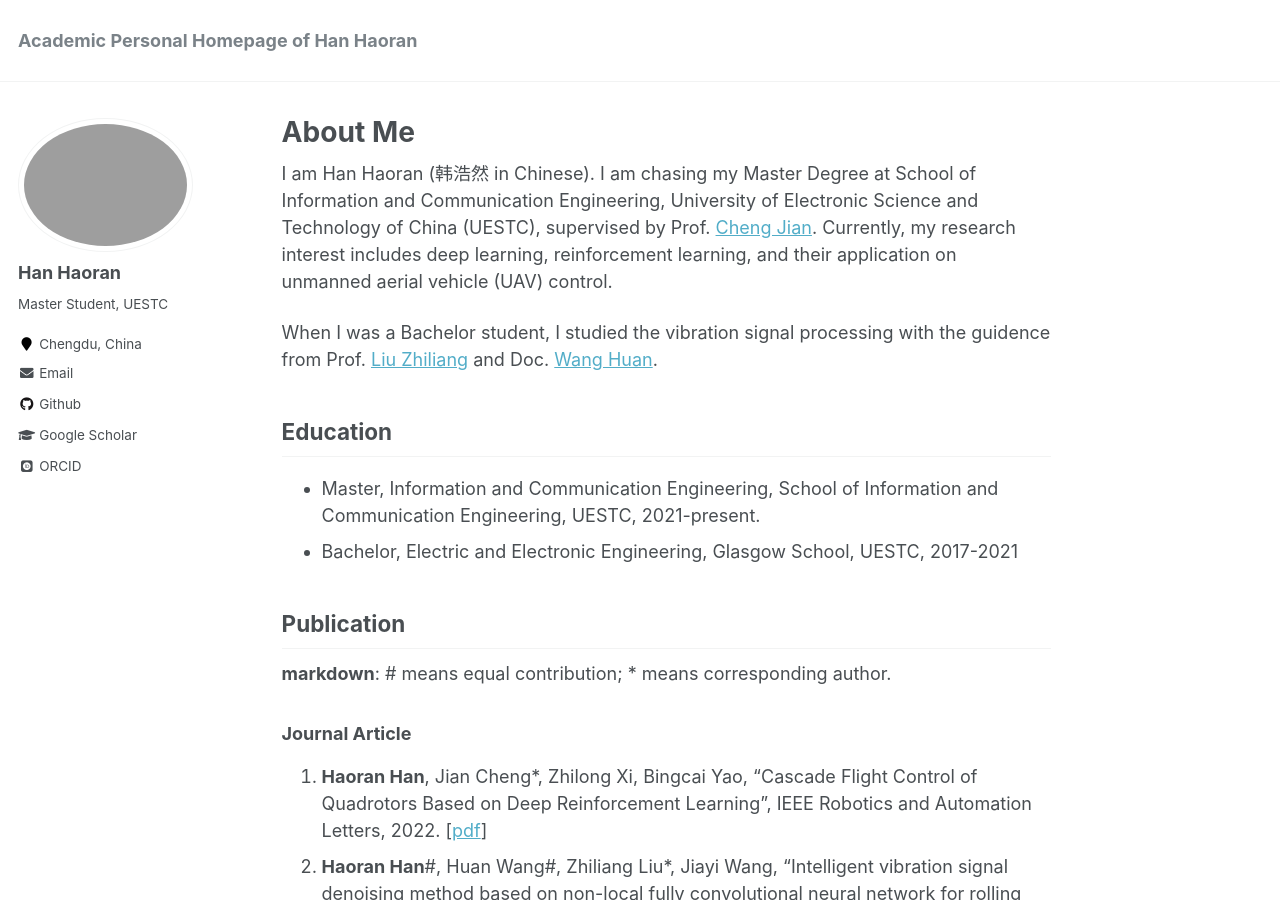
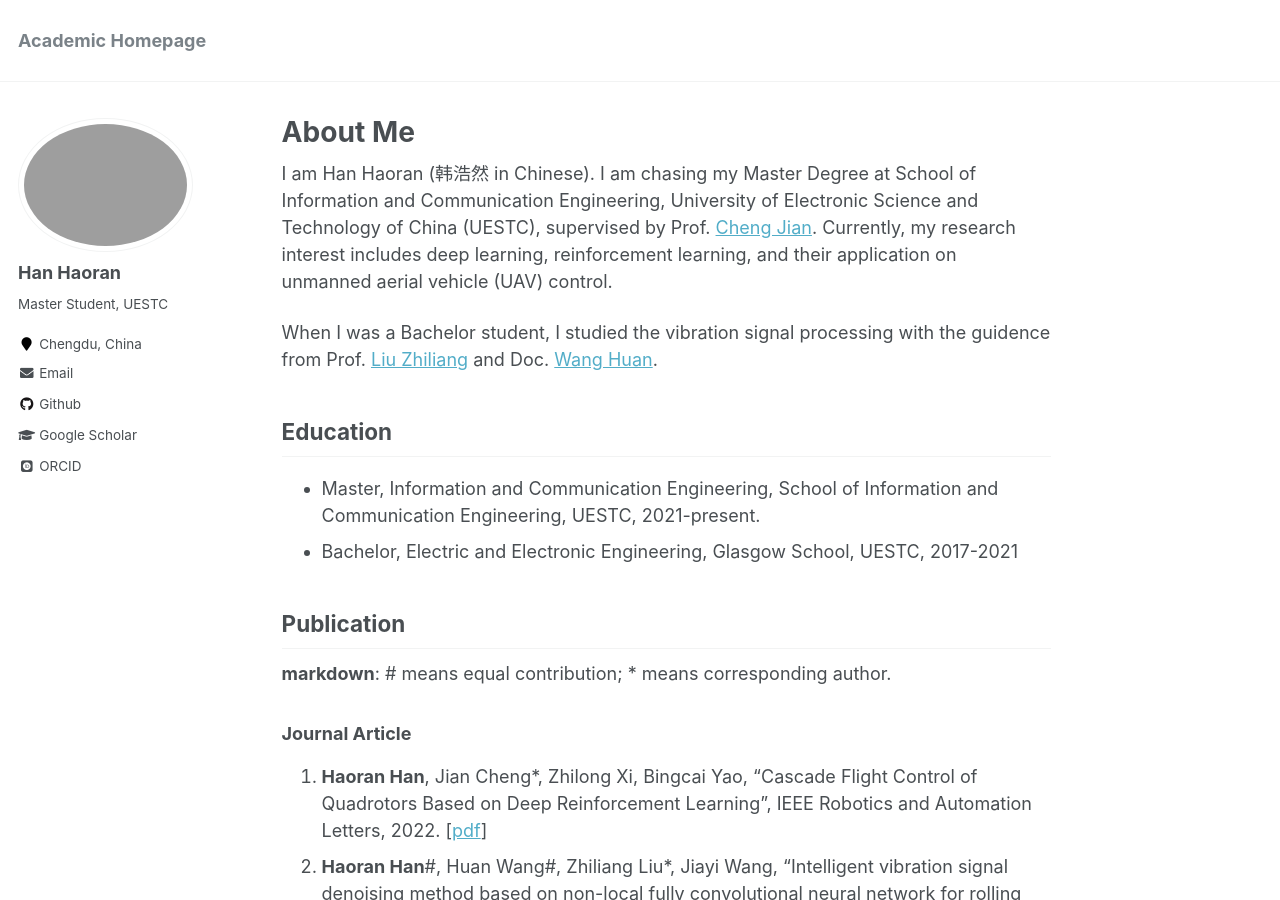
Before and after one commit to Han-Adam/Han-Adam.github.io, a Jekyll site: the page built from _pages/about.md, in a window 1280 px wide and 900 px high. Built offline with Jekyll 4.4.1, drawn with Linux system fonts in a browser that asks for light colours; some web fonts are replaced.

Commit message:
Update _config.yml

```diff
--- a/_config.yml
+++ b/_config.yml
@@ -7,7 +7,7 @@
 
 # Site Settings
 locale                   : "en-US"
-title                    : "Academic Personal Homepage of Han Haoran"
+title                    : "Academic Homepage"
 title_separator          : "-"
 name                     : &name "Han Haoran"
 description              : &description "UESTC Master Student"
```
